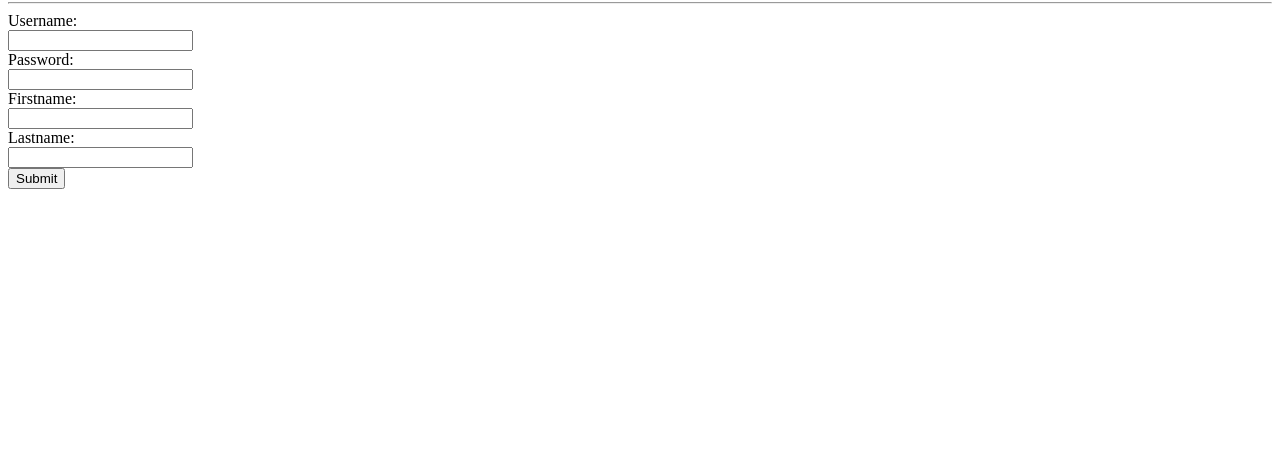
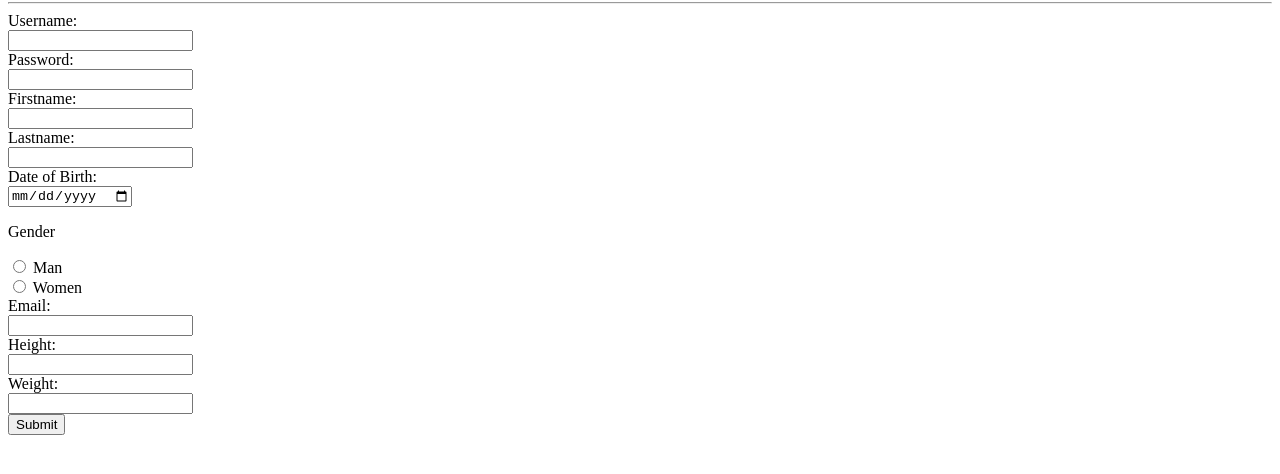
Before and after one commit to NongArms/form_register_student, a plain HTML site: page index.html in a window 1280 px wide. Shown: the part 78-552 px from the top of the page. Drawn offline with Linux system fonts and the light colour scheme.

Commit message:
add input tags

```diff
--- a/handleFunctions/formSend.js
+++ b/handleFunctions/formSend.js
@@ -4,11 +4,21 @@ function formSend(event) {
     const password = event.target.elements["password"].value;
     const firstname = event.target.elements["firstname"].value;
     const lastname = event.target.elements["lastname"].value;
+    const dateOfBirth = event.target.elements["date_of_birth"].value;
+    const gender = event.target.elements["gender"].value;
+    const email = event.target.elements["email"].value;
+    const height = event.target.elements["height"].value;
+    const weight = event.target.elements["weight"].value;
     const data = {
         username: username,
         password: password,
         firstname: firstname,
         lastname: lastname,
+        dateOfBirth: dateOfBirth,
+        gender: gender,
+        email: email,
+        height: height,
+        weight: weight,
     };
     console.log(data);
 }
--- a/index.html
+++ b/index.html
@@ -16,6 +16,19 @@
             <input type="text" id="firstname" name="firstname"><br>
             <lable for="lastname">Lastname:</lable><br>
             <input type="text" id="lastname" name="lastname"><br>
+            <label for="date_of_birth">Date of Birth:</label><br>
+            <input type="date" id="date_of_birth" name="date_of_birth"><br>
+            <p>Gender</p>
+            <input type="radio" id="man" name="gender" value="man">
+            <label for="man">Man</label><br>
+            <input type="radio" id="women" name="gender" value="women">
+            <label for="women">Women</label><br>
+            <label for="email">Email:</label><br>
+            <input type="email" id="email" name="email"><br>
+            <label for="height">Height:</label><br>
+            <input type="number" id="height" name="height"><br>
+            <label for="weight">Weight:</label><br>
+            <input type="number" id="weight" name="weight"><br>
             <input type="submit" value="Submit">
         </form>
     </body>
```
